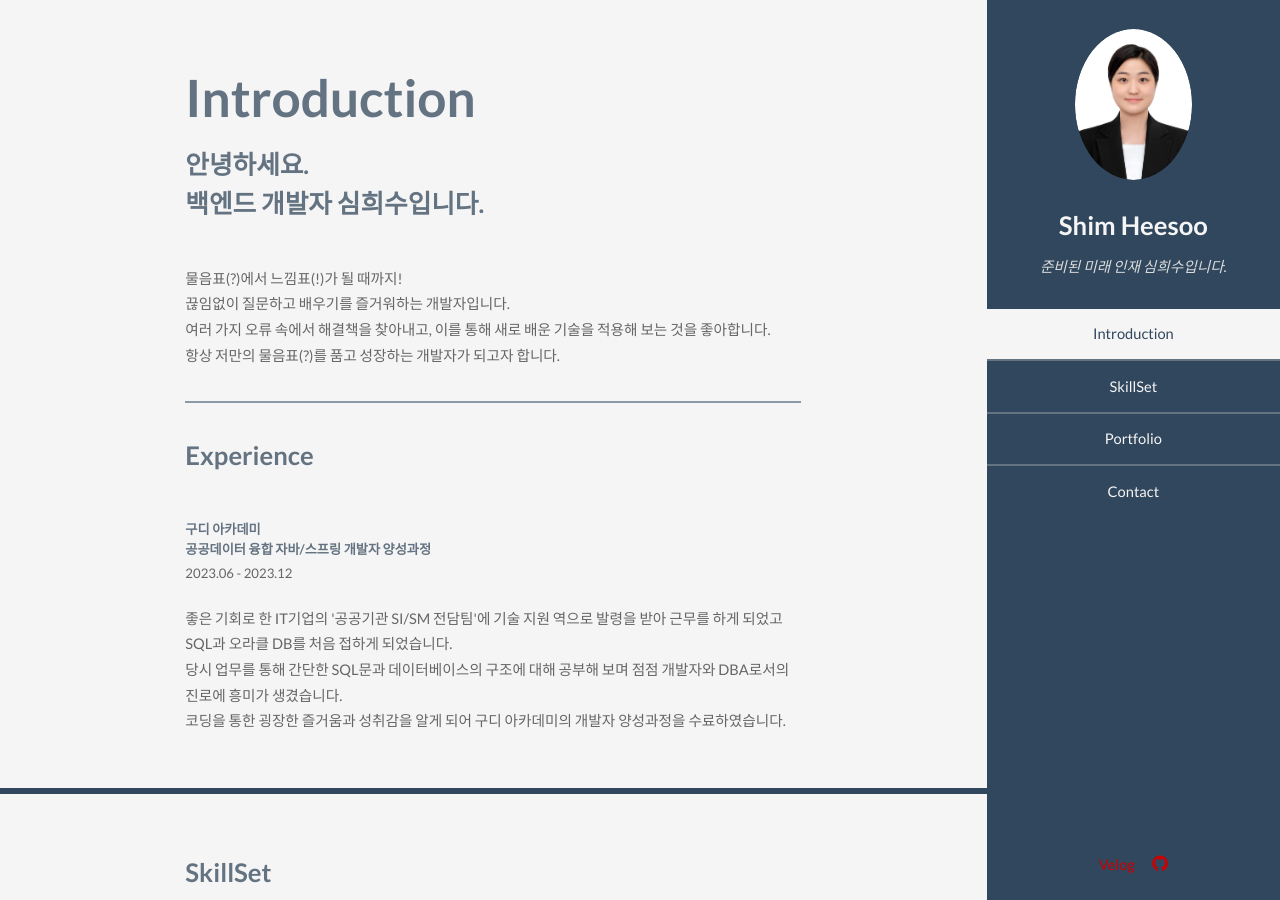
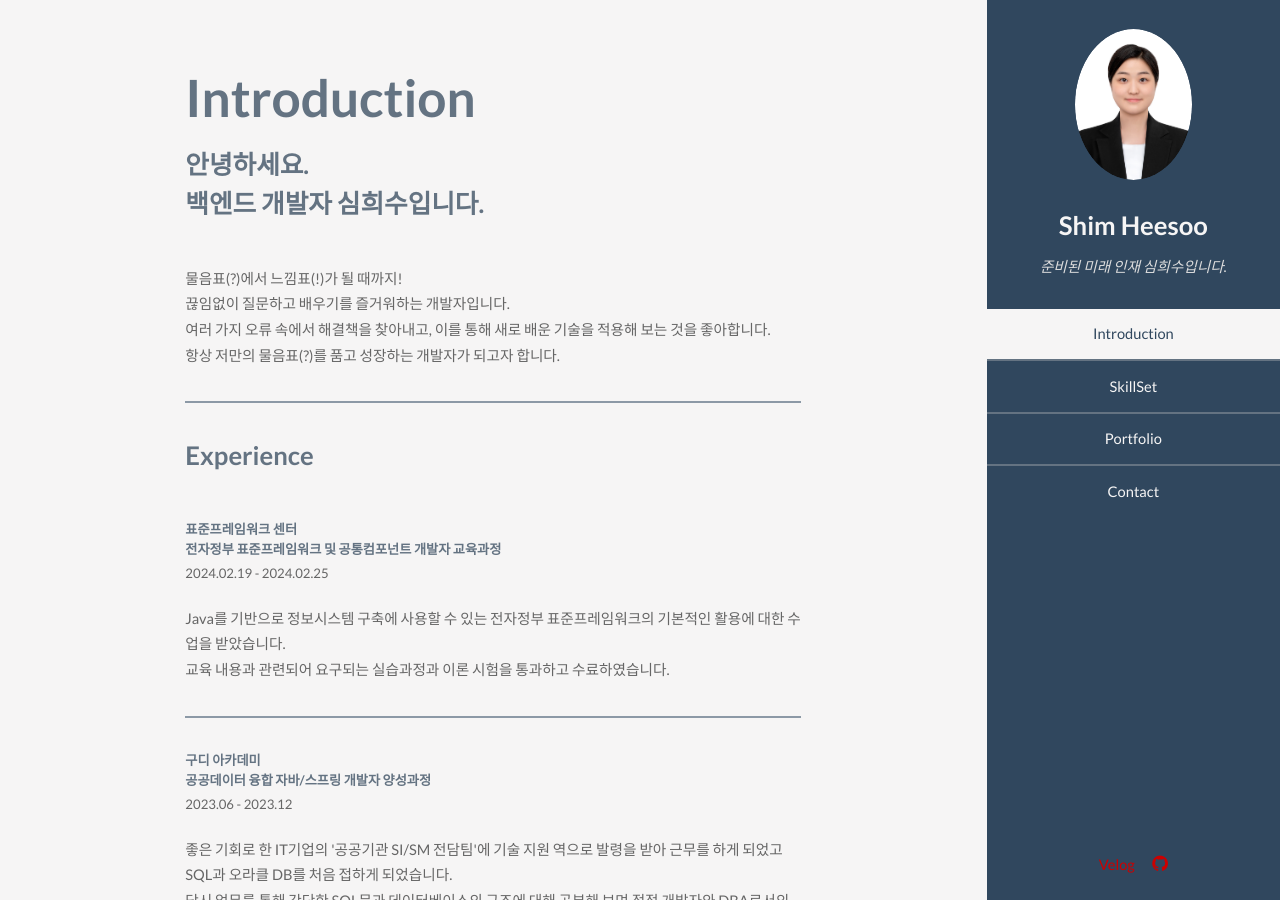
Before and after one commit to CHeessoo/CHeessoo.github.io, a Jekyll site: the page built from index.html, in a window 1280 px wide and 900 px high. Built offline with Jekyll 4.4.1, drawn with Linux system fonts in a browser that asks for light colours; some of the changed text lies outside the part shown.

Commit message:
Update Info

```diff
--- a/_includes/footer.html
+++ b/_includes/footer.html
@@ -2,7 +2,7 @@
     <section id="footer">
         <div class="container">
             <ul class="copyright">
-                <li>&copy; Untitled. All rights reserved.</li>
+                <li>&copy; Copyright. All rights reserved.</li>
                 <li>이 사이트는 포트폴리오 용도로 제작하였으며 상업적인 용도로 사용하지 않음을 밝힙니다.</li>
             </ul>
         </div>
--- a/css/style.css
+++ b/css/style.css
@@ -1,6 +1,6 @@
 @charset "UTF-8";
 @import url(font-awesome.min.css);
-@import url("http://fonts.googleapis.com/css?family=Lato:400,400italic,700,700italic|Source+Code+Pro:400");
+@import url("https://fonts.googleapis.com/css?family=Lato:400,400italic,700,700italic|Source+Code+Pro:400");
 
 /*
 	Read Only by HTML5 UP
--- a/index.html
+++ b/index.html
@@ -19,6 +19,14 @@ layout: default
         <hr>
         <header class="major">
             <h3>Experience</h3>
+            <h5>표준프레임워크 센터<br/>
+                전자정부 표준프레임워크 및 공통컴포넌트 개발자 교육과정</h5>
+            <p>2024.02.19 - 2024.02.25</p>
+            <p>
+                Java를 기반으로 정보시스템 구축에 사용할 수 있는 전자정부 표준프레임워크의 기본적인 활용에 대한 수업을 받았습니다.<br/>
+                교육 내용과 관련되어 요구되는 실습과정과 이론 시험을 통과하고 수료하였습니다.
+            </p>
+            <hr>
             <h5>구디 아카데미<br/>공공데이터 융합 자바/스프링 개발자 양성과정</h5>
             <p>2023.06 - 2023.12</p>
             <p>
```
